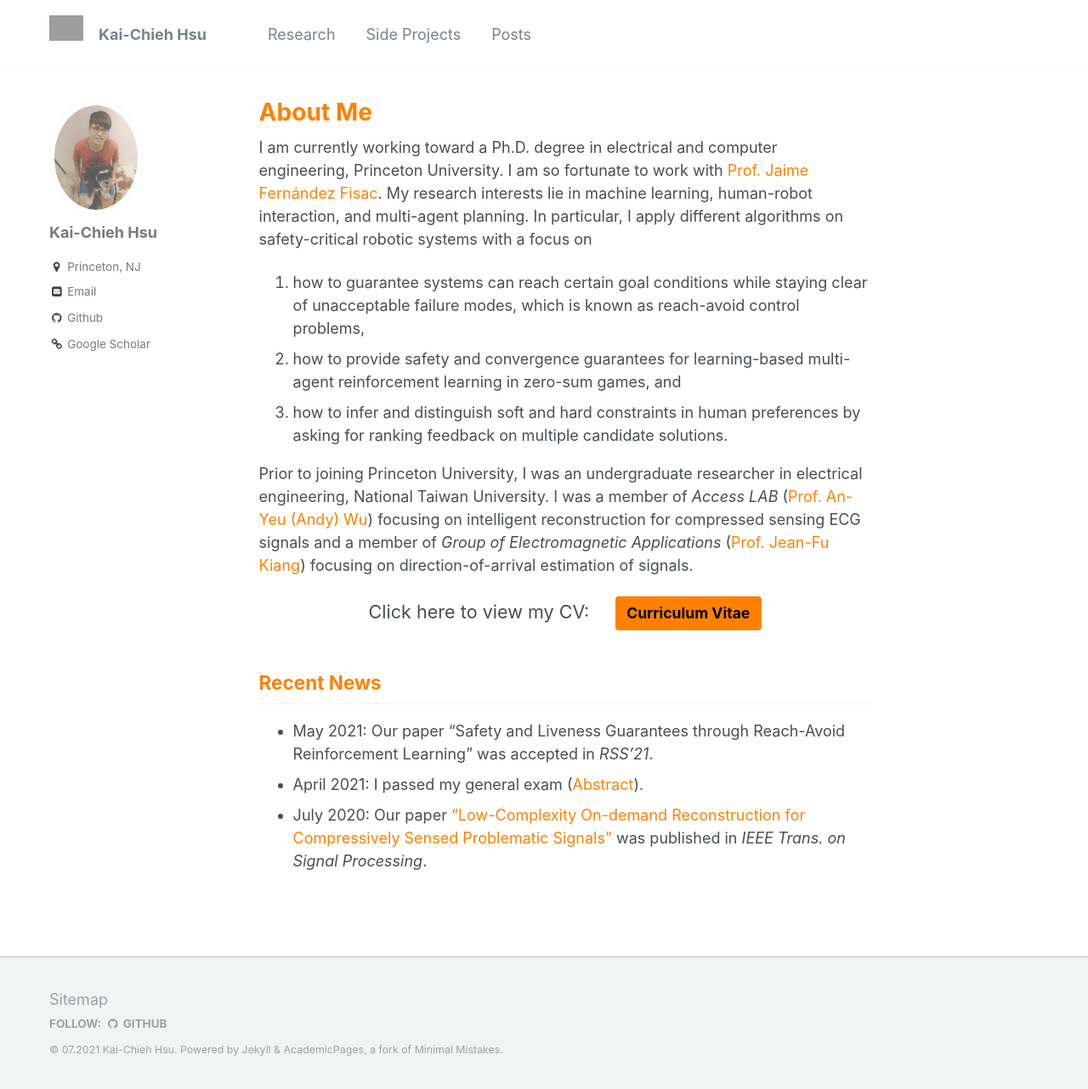
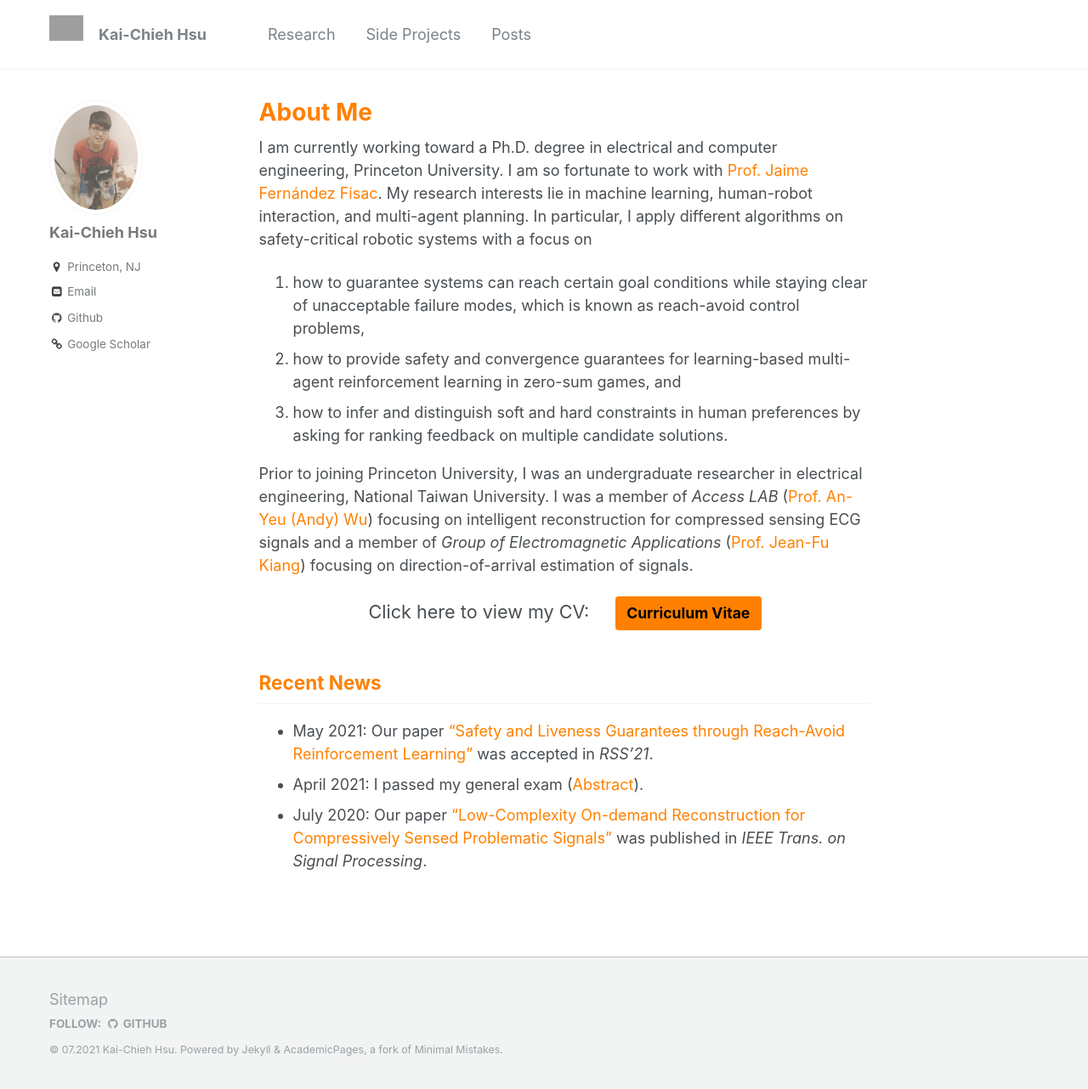
Before and after one commit to kaichiehhsu/kaichiehhsu.github.io, a Jekyll site: the page built from _pages/about.md, in a window 1280 px wide and 1282 px high. Shown: the whole window at 85% size. Built offline with Jekyll 4.4.1, drawn with Linux system fonts in a browser that asks for light colours.

Commit message:
update news (RSS)

```diff
--- a/_pages/about.md
+++ b/_pages/about.md
@@ -29,6 +29,6 @@ I was a member of *Access LAB* (<a href="http://access.ee.ntu.edu.tw/" style="co
 <h2 style="color:#ff8000">
   Recent News
 </h2>
-* May 2021: Our paper "Safety and Liveness Guarantees through Reach-Avoid Reinforcement Learning" was accepted in *RSS'21*.
+* May 2021: Our paper <a href="https://roboticsconference.org/program/papers/077/" style="color: rgb(255, 128, 0)">"Safety and Liveness Guarantees through Reach-Avoid Reinforcement Learning"</a> was accepted in *RSS'21*.
 * April 2021: I passed my general exam (<a href="https://kaichiehhsu.github.io/posts/general" style="color: rgb(255, 128, 0)">Abstract</a>).
 * July 2020: Our paper <a href="https://ieeexplore.ieee.org/document/9131803?fbclid=IwAR3f-I6_L-uqGiHDsFOakNSB4ftMwMWpVJp1IQAyWYX_mSCGwSEK1Co2jB8" style="color: rgb(255, 128, 0)">"Low-Complexity On-demand Reconstruction for Compressively Sensed Problematic Signals"</a> was published in *IEEE Trans. on Signal Processing*.
```
